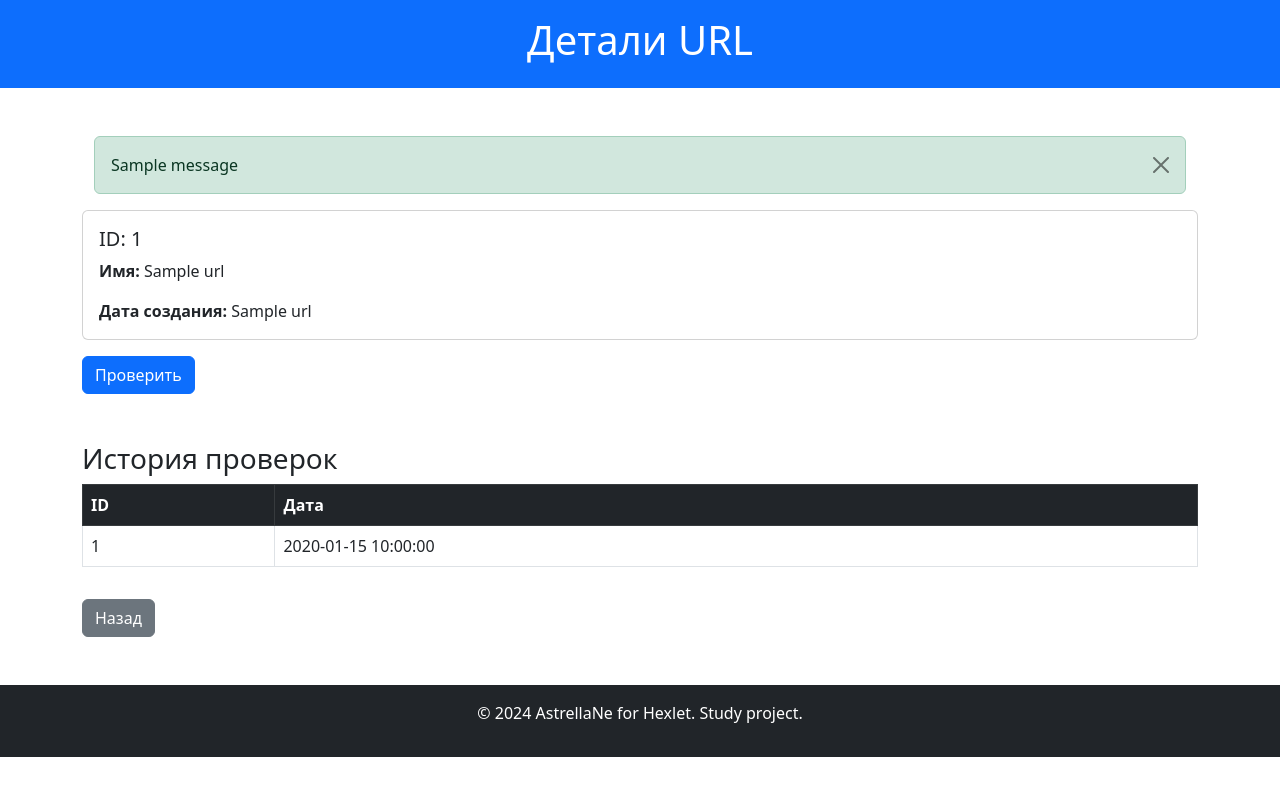
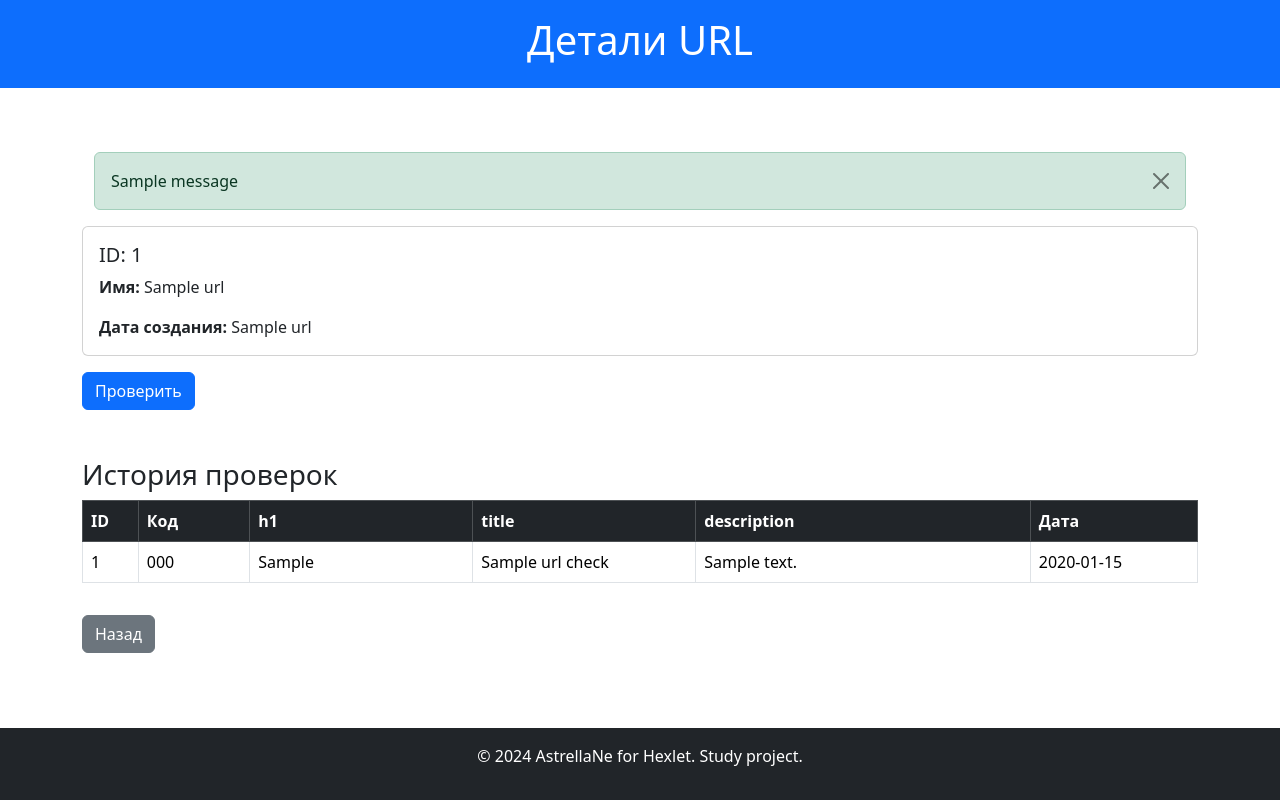
Before and after one commit to AstrellaNe/python-project-83, a Flask app: page /urls/1 in a window 1280 px wide. Run offline with Flask 3, Linux system fonts and the light colour scheme; one stand-in notice (Sample message) is shown; a database or web service that is not in the repository returns one stand-in record (Sample ...); some libraries are stand-ins or nearby versions.

Commit message:
step 5. added real check for urls | updated page layout | minor adjustments of code |added beautifulshop and requests | upd toml

```diff
--- a/app.py
+++ b/app.py
@@ -1,11 +1,15 @@
 # app.py
-import psycopg2
 import os
 import datetime
-from flask import Flask, request, redirect, flash, render_template, url_for
-from db_connection import insert_url, get_all_urls, url_exists, insert_check
+import psycopg2
+import requests
 import validators
-from tools import normalize_url, use_db_connection  # Импортируем декоратор
+from bs4 import BeautifulSoup
+from flask import (Flask, request, redirect, flash,
+                   render_template, url_for)
+from db_connection import (insert_url, get_all_urls,
+                           url_exists, insert_check)
+from tools import normalize_url, use_db_connection
 from dotenv import load_dotenv
 
 
@@ -25,7 +29,7 @@ def datetimeformat(value, format='%Y-%m-%d %H:%M:%S'):
 @app.route('/')
 @use_db_connection
 def index(conn):
-    urls = get_all_urls(conn)  # ← Передаём conn, потому что @ его добавляет
+    urls = get_all_urls(conn)
     return render_template('index.html', urls=urls)
 
 
@@ -33,29 +37,27 @@ def index(conn):
 @use_db_connection
 def add_url(conn):
     input_url = request.form.get('url')
-    print(f"Input URL: {input_url}")  # Логируем входной URL
+    print(f"Input URL: {input_url}")
 
     normalized_url = normalize_url(input_url)
-    print(f"Normalized URL: {normalized_url}")  # Логируем нормализованный URL
+    print(f"Normalized URL: {normalized_url}")
 
     if not validators.url(normalized_url):
-        flash('Некорректный URL, проверьте формат ввода URL', 'error')
-        print("Validation failed.")  # Логируем провал валидации
+        flash('Некорректный URL', 'error')
+        print("Validation failed.")
         return redirect(url_for('index'))
 
-    # Проверяем, существует ли уже URL
     if url_exists(conn, normalized_url):
-        flash('Этот URL уже существует в базе данных', 'info')
-        print("URL already exists in the database.")
-        # Логируем, что URL уже есть
+        flash('Этот URL уже существует', 'info')
+        print("URL already exists.")
         return redirect(url_for('index'))
 
     try:
-        insert_url(conn, normalized_url)  # Вызываем функцию для добавления URL
+        insert_url(conn, normalized_url)
         flash('URL успешно добавлен', 'success')
     except Exception as e:
-        flash(f'Ошибка при добавлении URL: {e}', 'error')
-        print(f"Database error: {e}")  # Логируем ошибки базы данных
+        flash(f'Ошибка добавления URL: {e}', 'error')
+        print(f"Database error: {e}")
 
     return redirect(url_for('index'))
 
@@ -65,15 +67,15 @@ def add_url(conn):
 def show_url(conn, id):
     try:
         with conn.cursor() as cursor:
-            cursor.execute(
-                "SELECT * FROM urls WHERE id = %s;", (id,)
-            )
+            cursor.execute("SELECT * FROM urls WHERE id = %s;", (id,))
             url = cursor.fetchone()
 
             if url:
                 cursor.execute(
-                    """SELECT id, created_at FROM url_checks
-                       WHERE url_id = %s ORDER BY created_at DESC;""",
+                    """SELECT id, status_code, h1,
+                              title, description, created_at
+                       FROM url_checks WHERE url_id = %s
+                       ORDER BY created_at DESC;""",
                     (id,)
                 )
                 checks = cursor.fetchall()
@@ -99,21 +101,49 @@ def delete_url(conn, id):
         with conn.cursor() as cursor:
             cursor.execute("DELETE FROM urls WHERE id = %s;", (id,))
             conn.commit()
-            flash('URL успешно удален', 'success')
+            flash('URL удалён', 'success')
     except psycopg2.Error as e:
-        flash(f"Ошибка при удалении URL: {e}", 'error')
+        flash(f"Ошибка при удалении: {e}", 'error')
     return redirect(url_for('index'))
 
 
-# при нажатии кнопки будет создаваться новая проверка
 @app.route('/urls/<int:id>/checks', methods=['POST'])
 @use_db_connection
 def check_url(conn, id):
     try:
-        insert_check(conn, id)
-        flash("Проверка добавлена!", "success")
-    except psycopg2.Error as e:
-        flash(f"Ошибка при добавлении проверки: {e}", "danger")
+        with conn.cursor() as cursor:
+            cursor.execute("SELECT name FROM urls WHERE id = %s;", (id,))
+            url = cursor.fetchone()
+
+            if not url:
+                flash("URL не найден", "danger")
+                return redirect(url_for('show_url', id=id))
+
+            url = url[0]
+            print(f"🔍 Проверяем URL: {url}")
+
+            response = requests.get(url, timeout=10, headers={
+                "User-Agent": "Mozilla/5.0"
+            })
+            response.raise_for_status()
+            status_code = response.status_code
+
+            soup = BeautifulSoup(response.text, 'html.parser')
+
+            h1 = soup.h1.text.strip() if soup.h1 else None
+            title = soup.title.text.strip() if soup.title else None
+            meta_tag = soup.find("meta", attrs={"name": "description"})
+            description = meta_tag["content"].strip() if meta_tag else None
+
+            print(f"✅ Код: {status_code}, h1: {h1}, title: {title}")
+
+            insert_check(conn, id, status_code, h1, title, description)
+
+            flash("Проверка добавлена!", "success")
+
+    except requests.RequestException as e:
+        flash("Ошибка при проверке", "danger")
+        print(f"❌ Ошибка запроса: {e}")
 
     return redirect(url_for('show_url', id=id))
 
--- a/pyproject.toml
+++ b/pyproject.toml
@@ -14,6 +14,8 @@ pytest = "^8.3.3"
 validators = "^0.18.2"
 psycopg = "^3.1.0"
 psycopg2 = "^2.9.10"
+requests = "^2.32.3"
+beautifulsoup4 = "^4.13.3"
 
 [tool.poetry.group.dev.dependencies]
 gunicorn = "^23.0.0"
--- a/templates/url_details.html
+++ b/templates/url_details.html
@@ -1,26 +1,27 @@
 <!DOCTYPE html>
 <html lang="ru">
+
 <head>
     <meta charset="UTF-8">
-    <meta name="viewport" content="width=device-width, initial-scale=1.0">
+    <meta name="viewport" content="width=device-width, initial-scale=1">
     <title>Детали URL</title>
-    <link href="https://cdn.jsdelivr.net/npm/bootstrap@5.3.0/dist/css/bootstrap.min.css" rel="stylesheet">
+    <link href="https://cdn.jsdelivr.net/npm/bootstrap@5.3.3/dist/css/bootstrap.min.css" rel="stylesheet">
 </head>
-<body>
+
+<body class="d-flex flex-column min-vh-100">
+
     <header class="bg-primary text-white text-center py-3">
         <h1>Детали URL</h1>
     </header>
 
-    <main class="container my-5">
+    <main class="container my-5 flex-grow-1">
         {% with messages = get_flashed_messages(with_categories=True) %}
         {% if messages %}
         <div class="container mt-3">
             {% for category, message in messages %}
-                    <div class="alert alert-{{ category }} alert-dismissible fade show"
-                        role="alert">
+            <div class="alert alert-{{ category }} alert-dismissible fade show" role="alert">
                 {{ message }}
-                        <button type="button" class="btn-close"
-                            data-bs-dismiss="alert" aria-label="Close"></button>
+                <button type="button" class="btn-close" data-bs-dismiss="alert" aria-label="Close"></button>
             </div>
             {% endfor %}
         </div>
@@ -32,39 +33,58 @@
             <div class="card-body">
                 <h5 class="card-title">ID: {{ url[0] }}</h5>
                 <p class="card-text"><strong>Имя:</strong> {{ url[1] }}</p>
-                    <p class="card-text"><strong>Дата создания:</strong> {{ url[2] | datetimeformat('%Y-%m-%d %H:%M:%S') }}</p>
+                <p class="card-text"><strong>Дата создания:</strong>
+                    {{ url[2] | datetimeformat('%Y-%m-%d') }}</p>
             </div>
         </div>
 
-            <!-- Кнопка для проверки -->
         <form action="{{ url_for('check_url', id=url[0]) }}" method="post" class="mt-3">
             <button type="submit" class="btn btn-primary">Проверить</button>
         </form>
 
-            <!-- Таблица с проверками -->
         <h3 class="mt-5">История проверок</h3>
-            <table class="table table-bordered" data-test="checks">
+        <div class="table-responsive">
+            <table class="table table-bordered table-hover" style="table-layout: auto; width: 100%;" data-test="checks">
                 <thead class="table-dark">
                     <tr>
-                        <th>ID</th>
-                        <th>Дата</th>
+                        <th style="width: 5%;">ID</th>
+                        <th style="width: 10%;">Код</th>
+                        <th style="width: 20%;">h1</th>
+                        <th style="width: 20%;">title</th>
+                        <th style="width: 30%;">description</th>
+                        <th style="width: 15%;">Дата</th>
                     </tr>
                 </thead>
                 <tbody>
                     {% for check in checks %}
                     <tr>
                         <td>{{ check[0] }}</td>
-                            <td>{{ check[1] | datetimeformat('%Y-%m-%d %H:%M:%S') }}</td>
+                        <td>{{ check[1] if check[1] else "Ошибка" }}</td>
+                        <td style="white-space: normal; word-wrap: break-word;">
+                            {{ check[2] if check[2] else "-" }}
+                        </td>
+                        <td style="white-space: normal; word-wrap: break-word;">
+                            {{ check[3] if check[3] else "-" }}
+                        </td>
+                        <td style="white-space: normal; word-wrap: break-word;">
+                            {{ check[4] if check[4] else "-" }}
+                        </td>
+                        <td>{{ check[5] | datetimeformat('%Y-%m-%d') }}</td>
                     </tr>
                     {% endfor %}
                 </tbody>
             </table>
+        </div>
+
+
+
 
         {% else %}
         <div class="alert alert-warning" role="alert">
             URL не найден.
         </div>
         {% endif %}
+
         <a href="/" class="btn btn-secondary mt-3">Назад</a>
     </main>
 
```
Also changed, not shown: other parts of templates/url_details.html (+2 -1 lines), db_connection.py (+24 -19 lines), templates/index.html (+30 -21 lines), 1 other file. Lines whose indentation alone changed are shown as unchanged.
